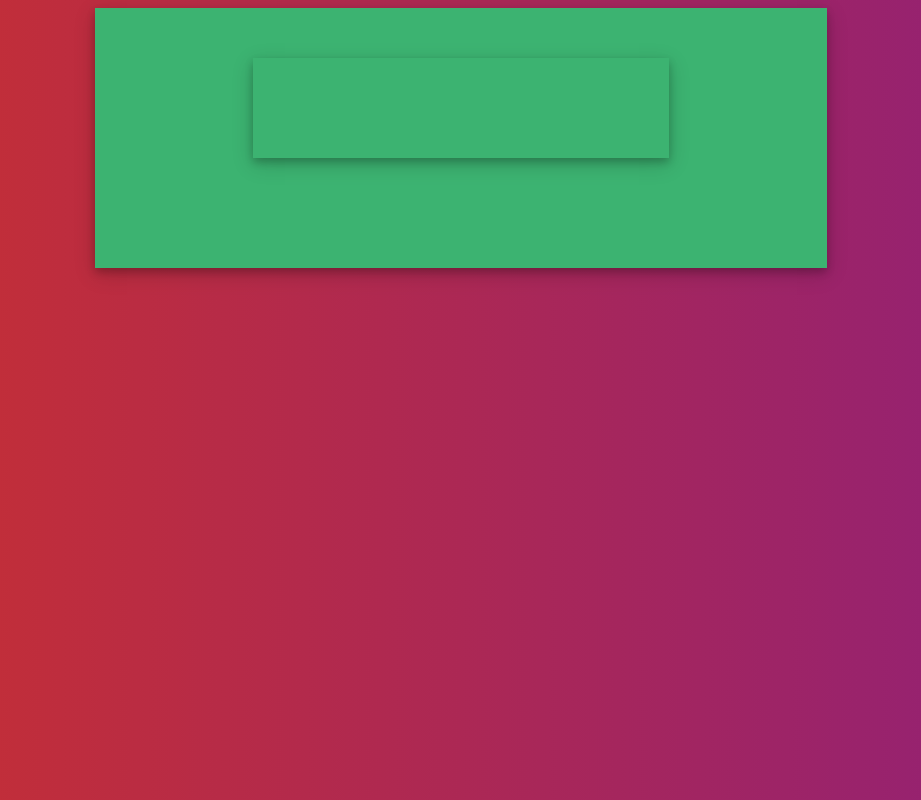
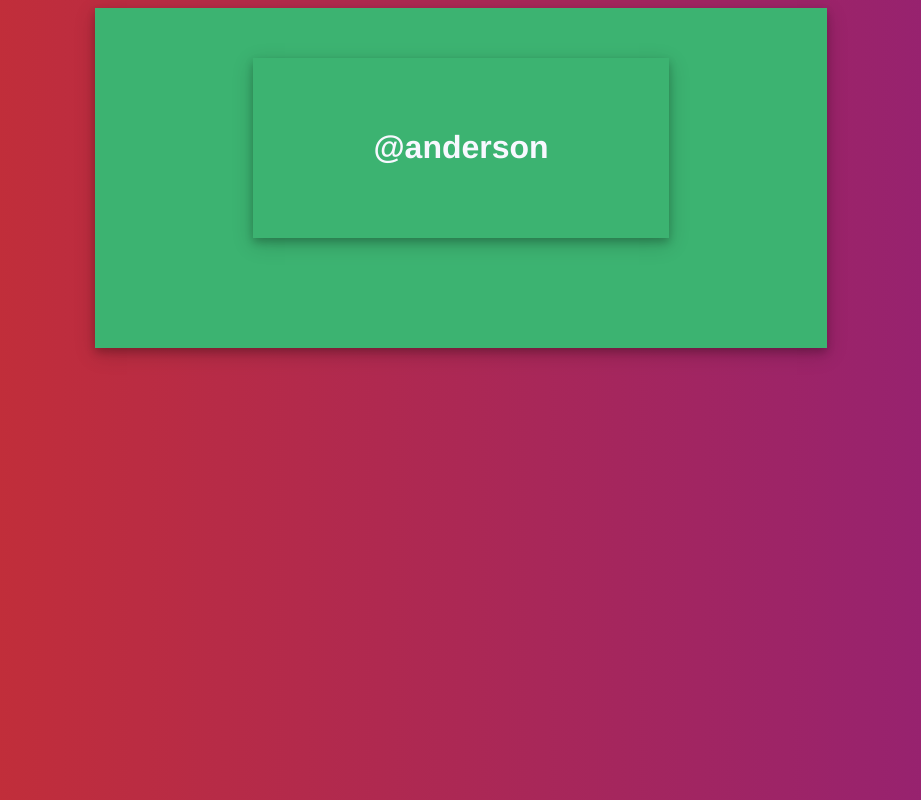
Before and after one commit to andersoncharle/cryptostar, a Vue app: page / in a window 1280 px wide. Shown: the whole page, without its empty margins (179-1100 px from the left). Built offline with nearby package versions, Linux system fonts and the light colour scheme.

Commit message:
user profile clases

```diff
--- a/src/components/userProfile.vue
+++ b/src/components/userProfile.vue
@@ -8,6 +8,14 @@
 <!--    <p><strong>Followers:</strong>{{ followers }}</p>-->
 <!--    <button @click="followUser" class="button button2">Followers</button>-->
 <!--  </div>-->
+  <div class="user-profile">
+    <div class="user-profile__user-panel">
+      <h1 class="user-profile__username">@{{user.username}}</h1>
+      <div class="user-profile__follower-count">
+        <strong></strong>
+      </div>
+    </div>
+  </div>
 </template>
 
 <script>
```
